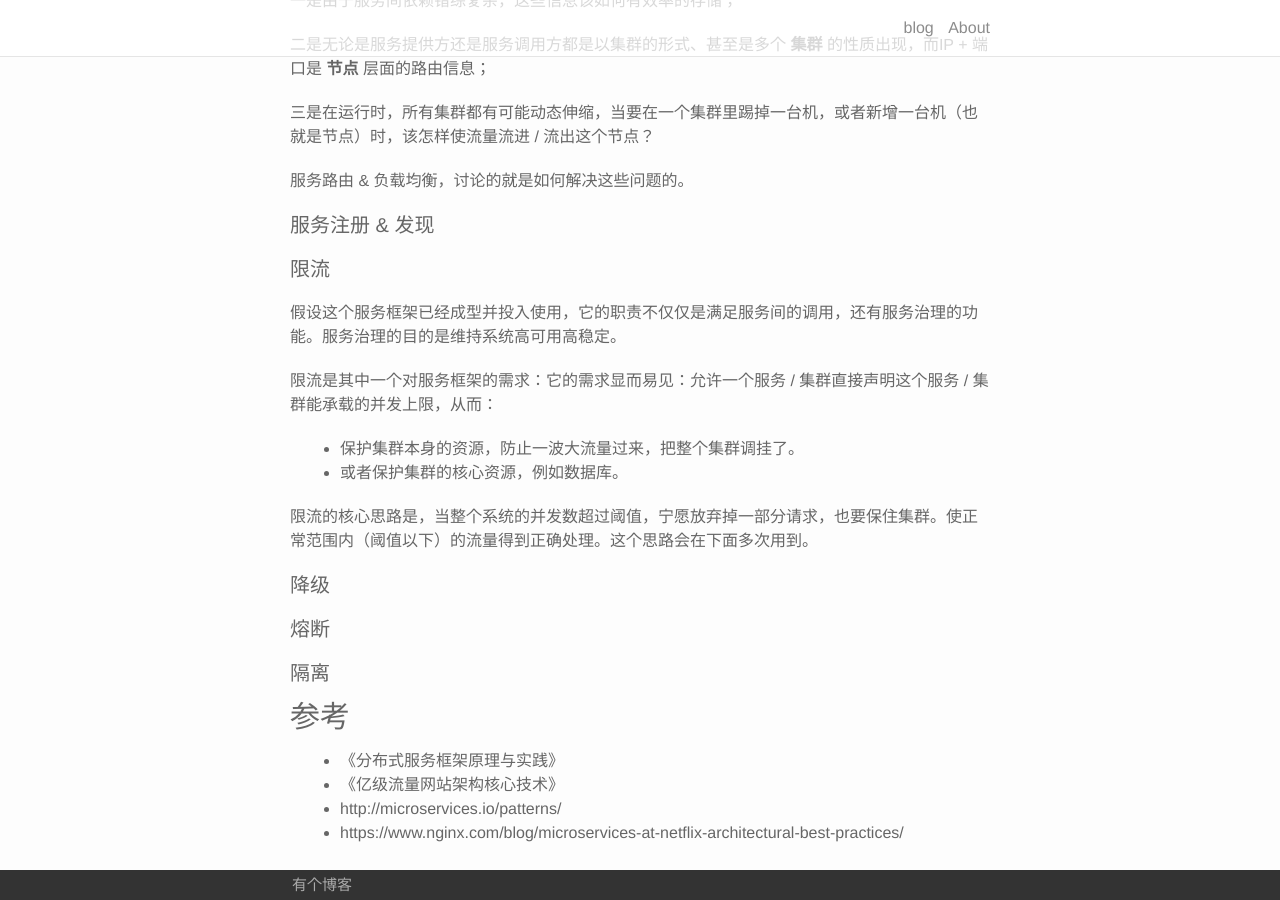
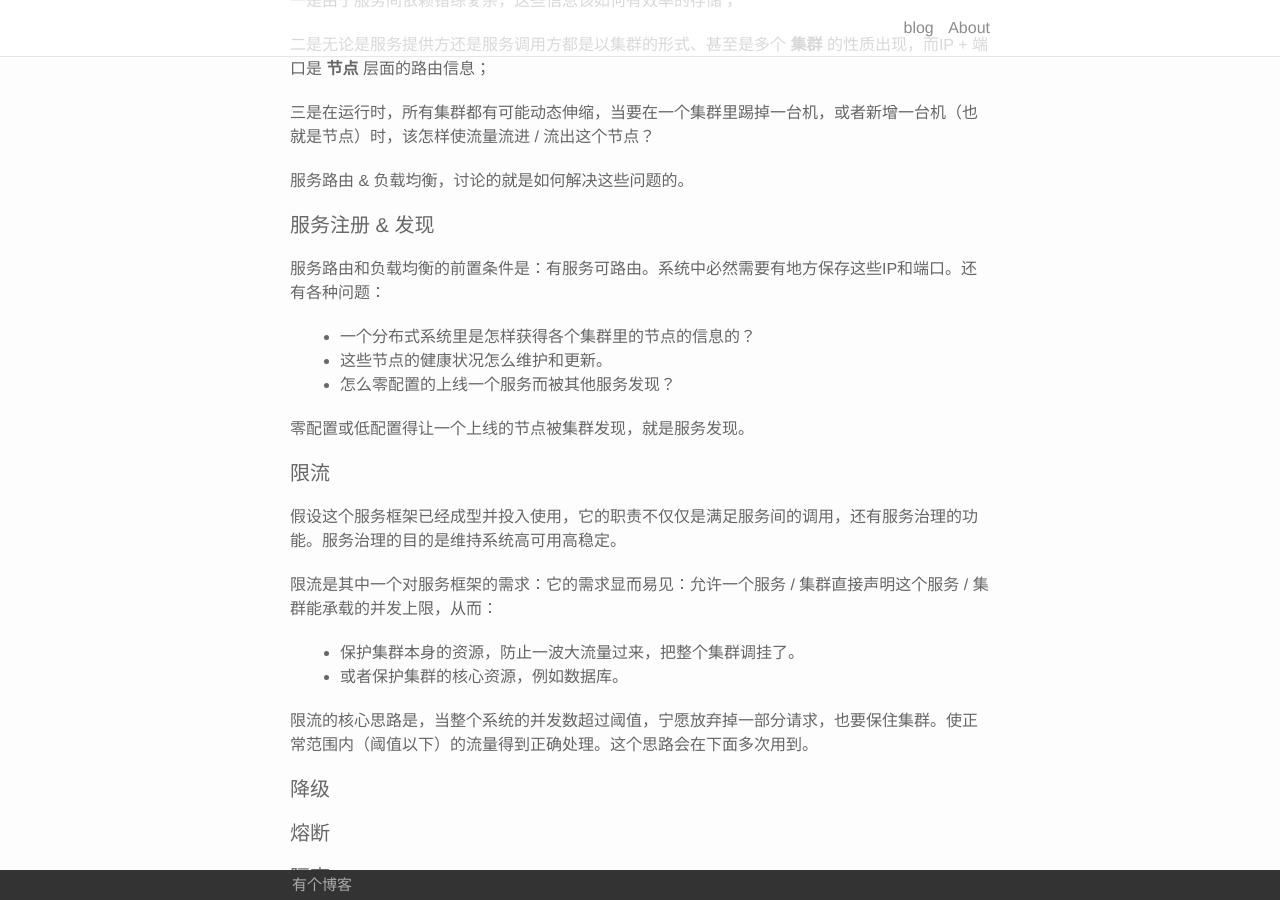
Before and after one commit to afghl/afghl.github.io, a Jekyll site: the page built from _posts/2017-07-26-distributed-system-00-index.markdown, in a window 1280 px wide and 900 px high, scrolled down 985 px. Built offline with Jekyll 4.4.1, drawn with Linux system fonts in a browser that asks for light colours.

Commit message:
enhance index

```diff
--- a/_posts/2017-07-26-distributed-system-00-index.markdown
+++ b/_posts/2017-07-26-distributed-system-00-index.markdown
@@ -38,6 +38,13 @@ date:   2017-07-26 22:46:00 +0800
 
 #### 服务注册 & 发现
 
+服务路由和负载均衡的前置条件是：有服务可路由。系统中必然需要有地方保存这些IP和端口。还有各种问题：
+
+- 一个分布式系统里是怎样获得各个集群里的节点的信息的？
+- 这些节点的健康状况怎么维护和更新。
+- 怎么零配置的上线一个服务而被其他服务发现？
+
+零配置或低配置得让一个上线的节点被集群发现，就是服务发现。
 
 #### 限流
 
```
